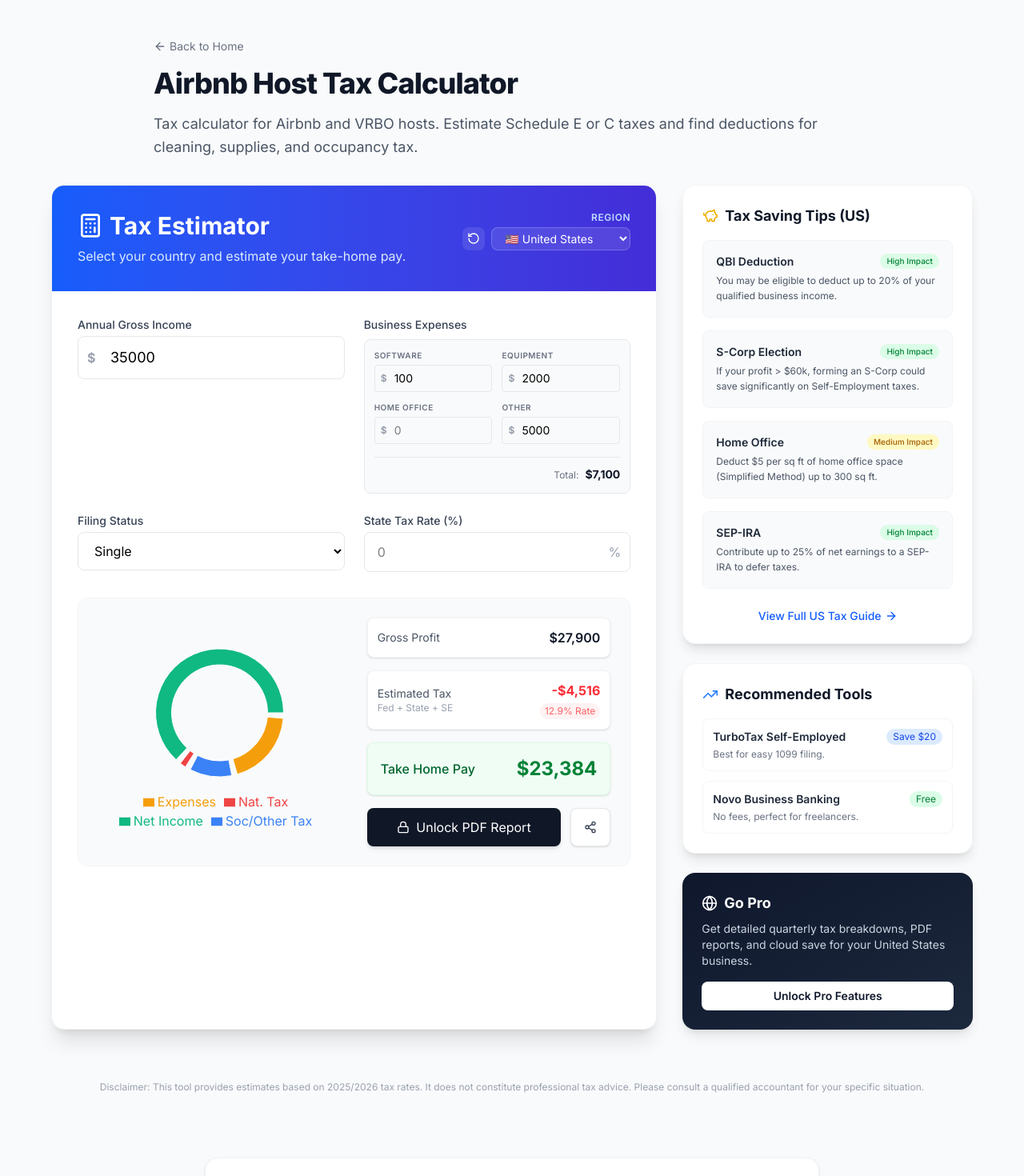
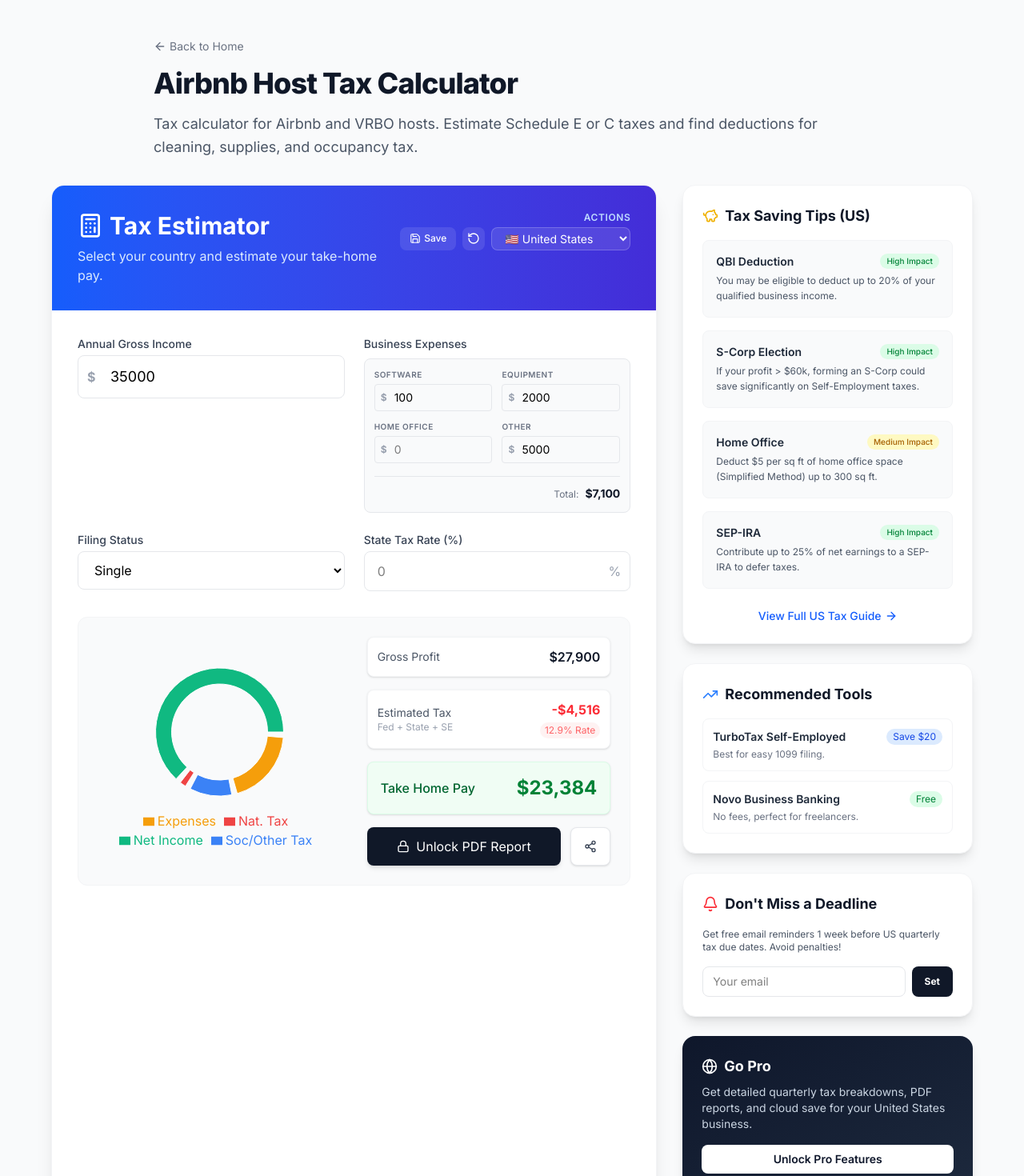
Before and after one commit to Edinam27/freelance-tax, a Next.js app: page /taxes/airbnb-host in a window 1280 px wide. Shown: the top 1470 px of the page at 80% size. Built offline with nearby package versions, Linux system fonts and the light colour scheme.

Commit message:
Engagement Boost: Add Save Calculation and Deadline Reminder features

```diff
--- a/components/TaxCalculator.tsx
+++ b/components/TaxCalculator.tsx
@@ -2,7 +2,7 @@
 
 import React, { useState, useEffect } from 'react';
 import { PieChart, Pie, Cell, ResponsiveContainer, Tooltip, Legend } from 'recharts';
-import { DollarSign, Calculator, HelpCircle, TrendingUp, Globe, Info, PiggyBank, FileText, Download, X, Share2, RotateCcw, Lock } from 'lucide-react';
+import { DollarSign, Calculator, HelpCircle, TrendingUp, Globe, Info, PiggyBank, FileText, Download, X, Share2, RotateCcw, Lock, Save, Bell, Calendar } from 'lucide-react';
 import { generateTaxReport } from '@/lib/pdfGenerator';
 import { useRouter } from 'next/navigation';
 import clsx from 'clsx';
@@ -77,6 +77,8 @@ export default function TaxCalculator({
   const [isPro, setIsPro] = useState(false);
   const [loadingPayment, setLoadingPayment] = useState(false);
   const [email, setEmail] = useState('');
+  const [reminderEmail, setReminderEmail] = useState('');
+  const [showReminderToast, setShowReminderToast] = useState(false);
   const router = useRouter();
 
   // Check if user is already Pro (mock check or from localStorage/session)
@@ -85,7 +87,49 @@ export default function TaxCalculator({
     if (proStatus === 'true') {
       setIsPro(true);
     }
+
+    // Load saved calculation
+    const savedCalc = localStorage.getItem('hustle_finance_calc');
+    if (savedCalc) {
+      const parsed = JSON.parse(savedCalc);
+      if (window.confirm('Found a saved calculation. Do you want to load it?')) {
+        setIncome(parsed.income || 0);
+        setCountry(parsed.country || 'US');
+        setSoftwareExpenses(parsed.expenses?.software || 0);
+        setEquipmentExpenses(parsed.expenses?.equipment || 0);
+        setHomeOfficeExpenses(parsed.expenses?.homeOffice || 0);
+        setOtherExpenses(parsed.expenses?.other || 0);
+      }
+    }
   }, []);
+
+  const handleSaveCalculation = () => {
+    const dataToSave = {
+      income,
+      country,
+      expenses: {
+        software: softwareExpenses,
+        equipment: equipmentExpenses,
+        homeOffice: homeOfficeExpenses,
+        other: otherExpenses
+      },
+      timestamp: new Date().toISOString()
+    };
+    localStorage.setItem('hustle_finance_calc', JSON.stringify(dataToSave));
+    alert('Calculation saved to this device! You can come back later to finish.');
+  };
+
+  const handleSetReminder = (e: React.FormEvent) => {
+    e.preventDefault();
+    if (!reminderEmail) return;
+
+    // In a real app, send to API
+    // await fetch('/api/reminders', { method: 'POST', body: JSON.stringify({ email: reminderEmail }) });
+
+    setShowReminderToast(true);
+    setReminderEmail('');
+    setTimeout(() => setShowReminderToast(false), 3000);
+  };
 
   useEffect(() => {
     calculateTaxes();
@@ -389,8 +433,16 @@ export default function TaxCalculator({
               <p className="mt-2 text-blue-100">Select your country and estimate your take-home pay.</p>
             </div>
             <div className="flex flex-col gap-1 items-end">
-               <label className="text-xs text-blue-200 font-semibold uppercase tracking-wider">Region</label>
+               <label className="text-xs text-blue-200 font-semibold uppercase tracking-wider">Actions</label>
                <div className="flex gap-2">
+                 <button
+                    onClick={handleSaveCalculation}
+                    className="bg-white/10 hover:bg-white/20 text-white p-1.5 rounded-lg transition-colors flex items-center gap-1 text-xs font-medium px-3"
+                    title="Save for later"
+                 >
+                    <Save className="w-3.5 h-3.5" />
+                    <span className="hidden sm:inline">Save</span>
+                 </button>
                  <button
                     onClick={handleReset}
                     className="bg-white/10 hover:bg-white/20 text-white p-1.5 rounded-lg transition-colors"
@@ -789,6 +841,34 @@ export default function TaxCalculator({
             </div>
          </div>
 
+         <div className="bg-white rounded-2xl shadow-lg border border-gray-100 p-6">
+            <h3 className="text-lg font-bold text-gray-900 mb-4 flex items-center gap-2">
+               <Bell className="w-5 h-5 text-red-500" />
+               Don't Miss a Deadline
+            </h3>
+            <p className="text-xs text-gray-600 mb-4">
+              Get free email reminders 1 week before {country} quarterly tax due dates. Avoid penalties!
+            </p>
+            <form onSubmit={handleSetReminder} className="flex gap-2">
+              <input
+                type="email"
+                required
+                value={reminderEmail}
+                onChange={(e) => setReminderEmail(e.target.value)}
+                placeholder="Your email"
+                className="flex-1 px-3 py-2 border border-gray-200 rounded-lg text-sm focus:ring-2 focus:ring-blue-500 outline-none"
+              />
+              <button type="submit" className="bg-gray-900 text-white px-4 py-2 rounded-lg text-xs font-bold hover:bg-gray-800 transition-colors">
+                Set
+              </button>
+            </form>
+            {showReminderToast && (
+              <p className="text-xs text-green-600 mt-2 font-medium animate-in fade-in">
+                ✓ Reminder set! We'll notify you.
+              </p>
+            )}
+         </div>
+
          <div className="bg-gradient-to-br from-slate-900 to-slate-800 rounded-2xl shadow-lg p-6 text-white">
             <h3 className="font-bold text-lg mb-2 flex items-center gap-2">
                <Globe className="w-5 h-5" />
```
